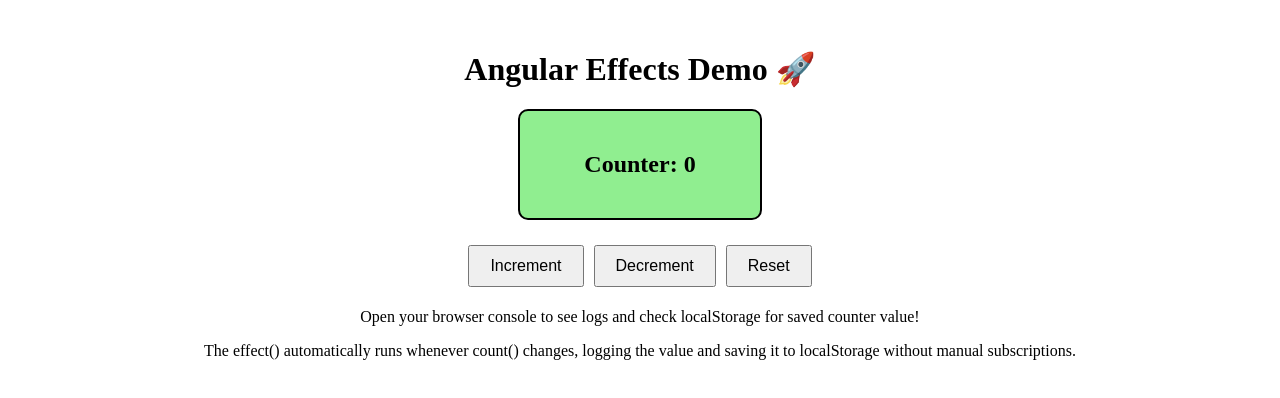
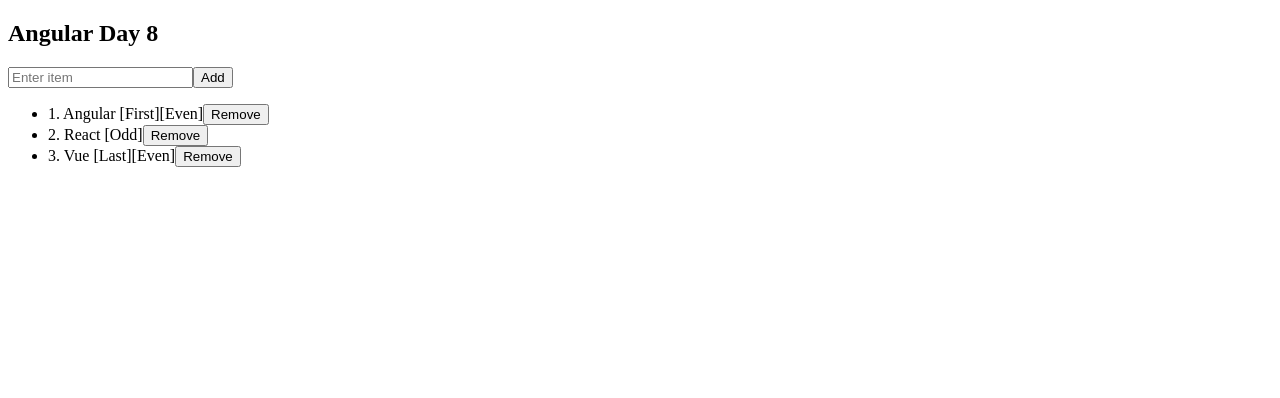
Before and after one commit to mrunalisd/Angular-In-30-Days, an Angular app: page / in a window 1280 px wide. Shown: the top 398 px of the page. Built offline with nearby package versions, Linux system fonts and the light colour scheme.

Commit message:
two-way-binding

```diff
--- a/src/app/app.component.html
+++ b/src/app/app.component.html
@@ -5,6 +5,7 @@
 <app-writablesignals></app-writablesignals>
 <br>
 <app-computedsignals></app-computedsignals>
--->
 
 <app-effect-angular></app-effect-angular>
+-->
+<app-two-way-binding></app-two-way-binding>
--- a/src/app/app.component.ts
+++ b/src/app/app.component.ts
@@ -7,10 +7,11 @@
 import { Writablesignals } from "./writablesignals/writablesignals";
 import { Computedsignals } from "./computedsignals/computedsignals";
 import { EffectAngular } from "./effect-angular/effect-angular";
+import { TwoWayBinding } from "./two-way-binding/two-way-binding";
 
 @Component({
   selector: 'app-root',
-  imports: [RouterOutlet, Writablesignals, Computedsignals, EffectAngular],
+  imports: [RouterOutlet, Writablesignals, Computedsignals, EffectAngular, TwoWayBinding],
   templateUrl: './app.component.html',
   styleUrl: './app.component.css',
   standalone: true
--- /dev/null
+++ b/src/app/two-way-binding/two-way-binding.html
@@ -0,0 +1,18 @@
+<!-- app.component.html -->
+<h2>{{ title }}</h2>
+
+<!-- Two-way binding -->
+<input [(ngModel)]="newItem" placeholder="Enter item" />
+<button (click)="addItem()">Add</button>
+
+<ul>
+  <!-- Using *ngFor with contextual variables -->
+  <li *ngFor="let tech of items; let i = index; let first = first; let last = last; let even = even; let odd = odd">
+    {{ i + 1 }}. {{ tech }}
+    <span *ngIf="first">[First]</span>
+    <span *ngIf="last">[Last]</span>
+    <span *ngIf="even">[Even]</span>
+    <span *ngIf="odd">[Odd]</span>
+    <button (click)="removeItem(i)">Remove</button>
+  </li>
+</ul>
--- /dev/null
+++ b/src/app/two-way-binding/two-way-binding.ts
@@ -0,0 +1,26 @@
+import { Component } from '@angular/core';
+import { FormsModule } from '@angular/forms';
+import { CommonModule } from '@angular/common';
+
+@Component({
+  selector: 'app-two-way-binding',
+  imports: [ CommonModule, FormsModule],
+  templateUrl: './two-way-binding.html',
+  styleUrl: './two-way-binding.css'
+})
+export class TwoWayBinding {
+title = 'Angular Day 8';
+  newItem = '';
+  items = ['Angular', 'React', 'Vue'];
+
+  addItem() {
+    if (this.newItem.trim()) {
+      this.items.push(this.newItem.trim());
+      this.newItem = '';
+    }
+  }
+
+  removeItem(index: number) {
+    this.items.splice(index, 1);
+  }
+}
```
Also changed, not shown: src/app/two-way-binding/two-way-binding.css (added), 1 other file (tests, documents, lock files or other folders).
